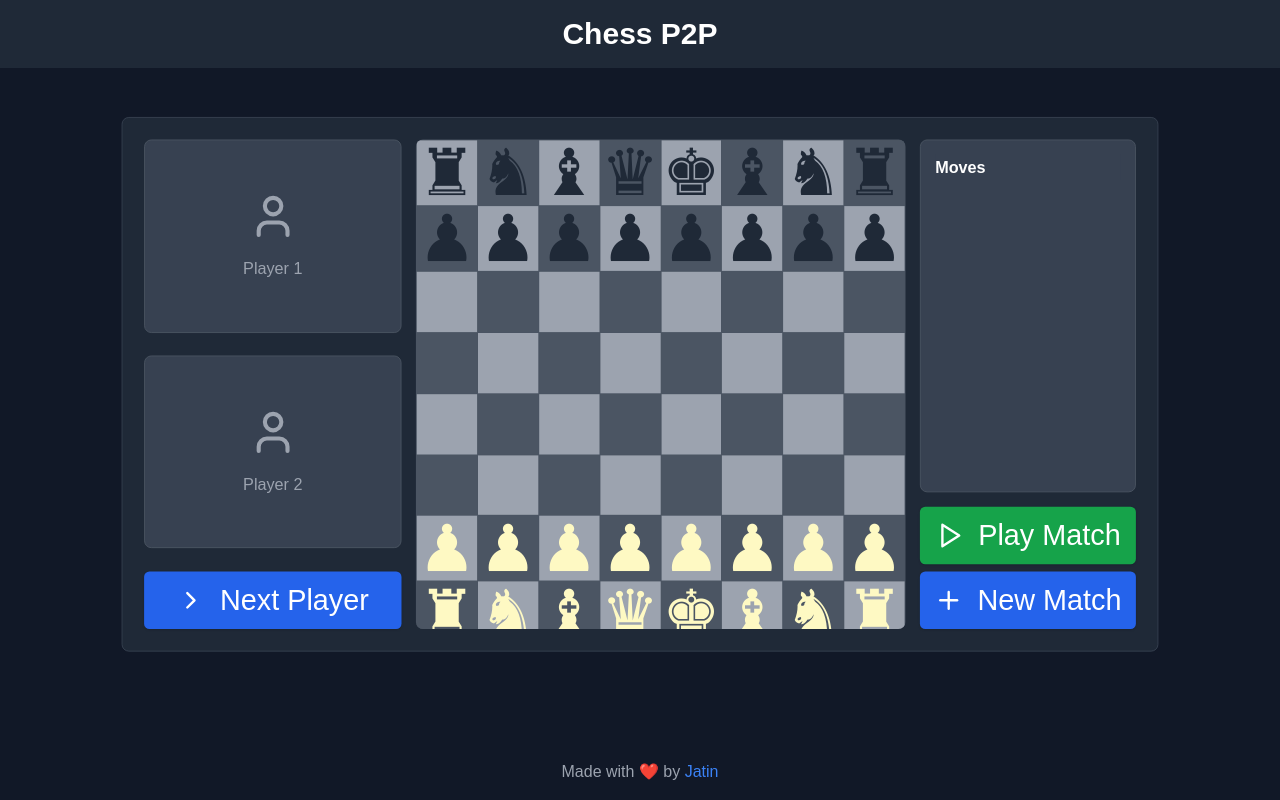
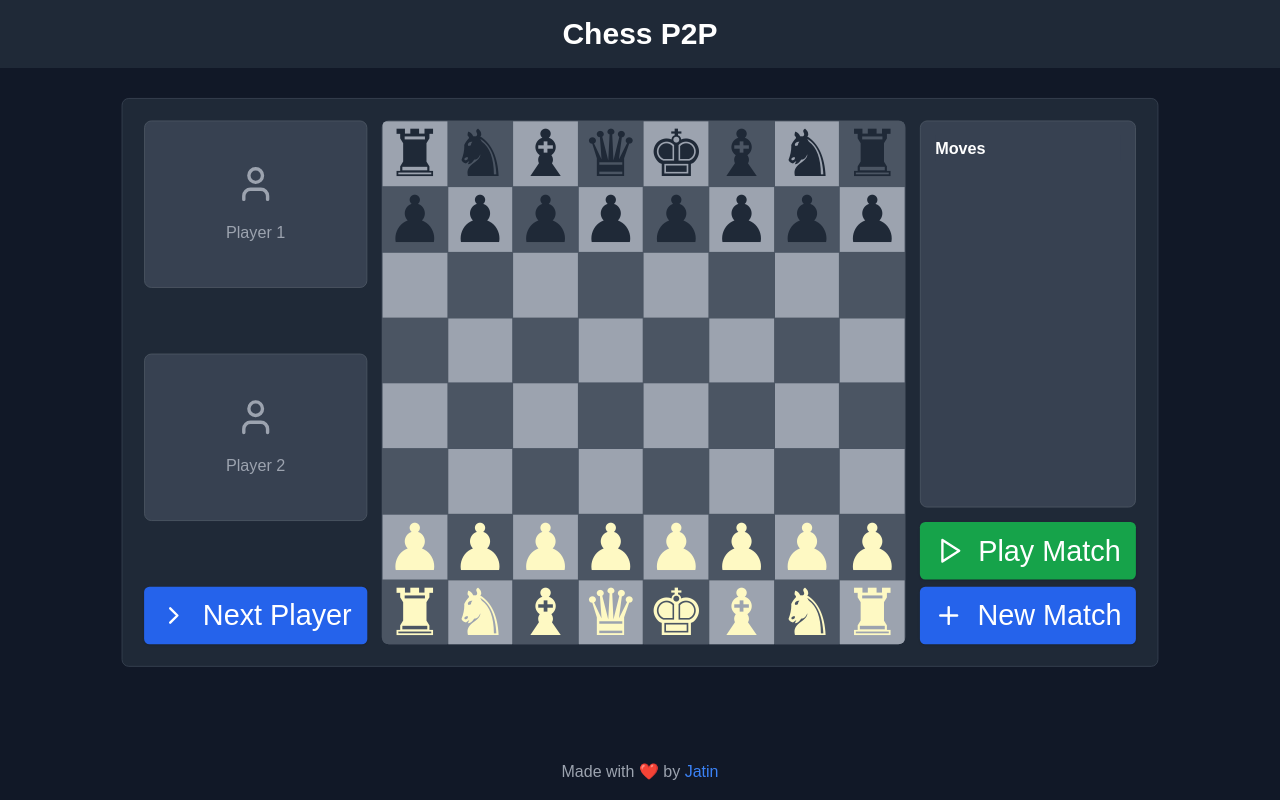
Before and after one commit to nurmandev/chess-p2p, a Next.js app: page /game in a window 1280 px wide. Built offline with nearby package versions, Linux system fonts and the light colour scheme.

Commit message:
feat: Adjust MovesList height for improved display across screen sizes

```diff
--- a/src/components/shared/MovesList.tsx
+++ b/src/components/shared/MovesList.tsx
@@ -22,7 +22,7 @@ export default function MovesList({ moves }: MovesListProps) {
         <h2 className="text-lg font-semibold mb-2 sticky top-0 bg-gray-700">Moves</h2>
         <div
           ref={scrollRef}
-          className="overflow-y-auto max-h-[200px] sm:max-h-[300px] md:max-h-[350px] lg:max-h-[400px] scrollbar-thin scrollbar-thumb-gray-500 scrollbar-track-transparent hover:scrollbar-thumb-gray-400 pr-2"
+          className="overflow-y-auto h-[10vh] sm:h-[15vh] md:h-[35vh] lg:h-[45vh] scrollbar-thin scrollbar-thumb-gray-500 scrollbar-track-transparent hover:scrollbar-thumb-gray-400 pr-2"
         >
           <div className="grid grid-cols-2 gap-2">
             {moves.map((move, index) => (
```
